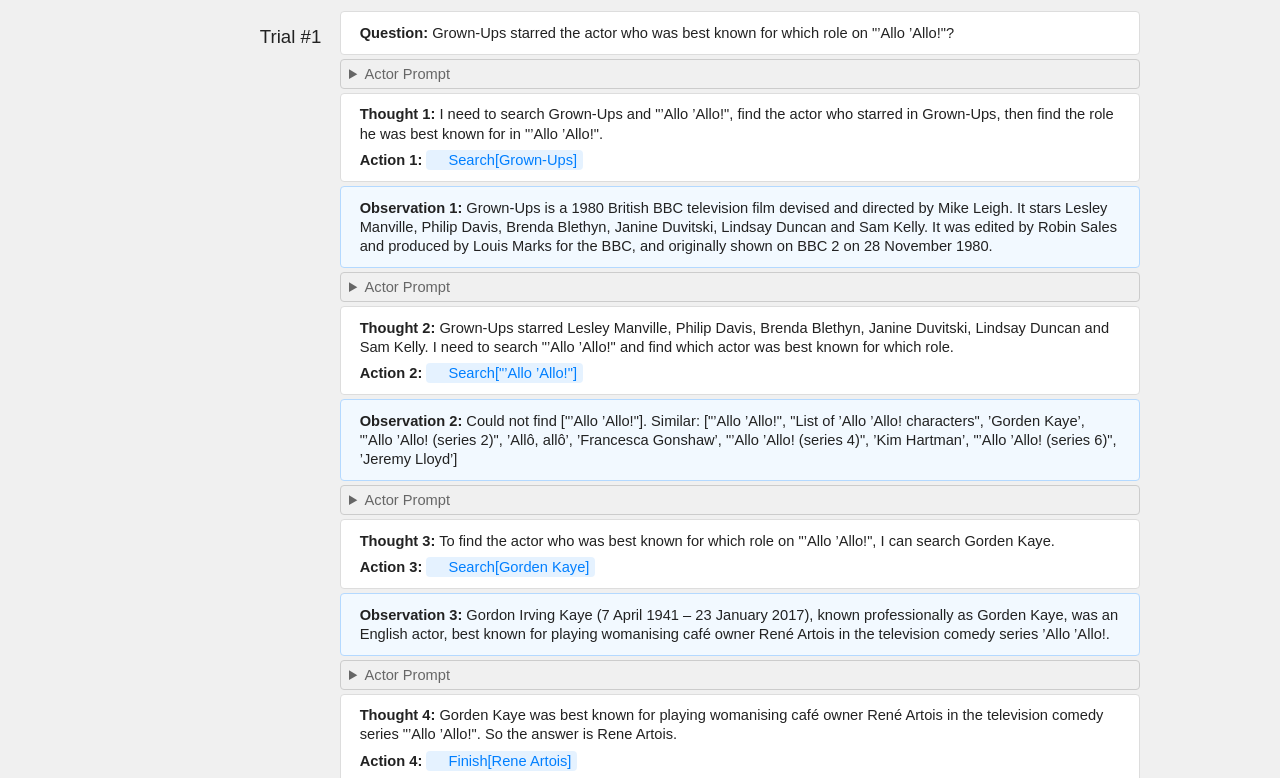
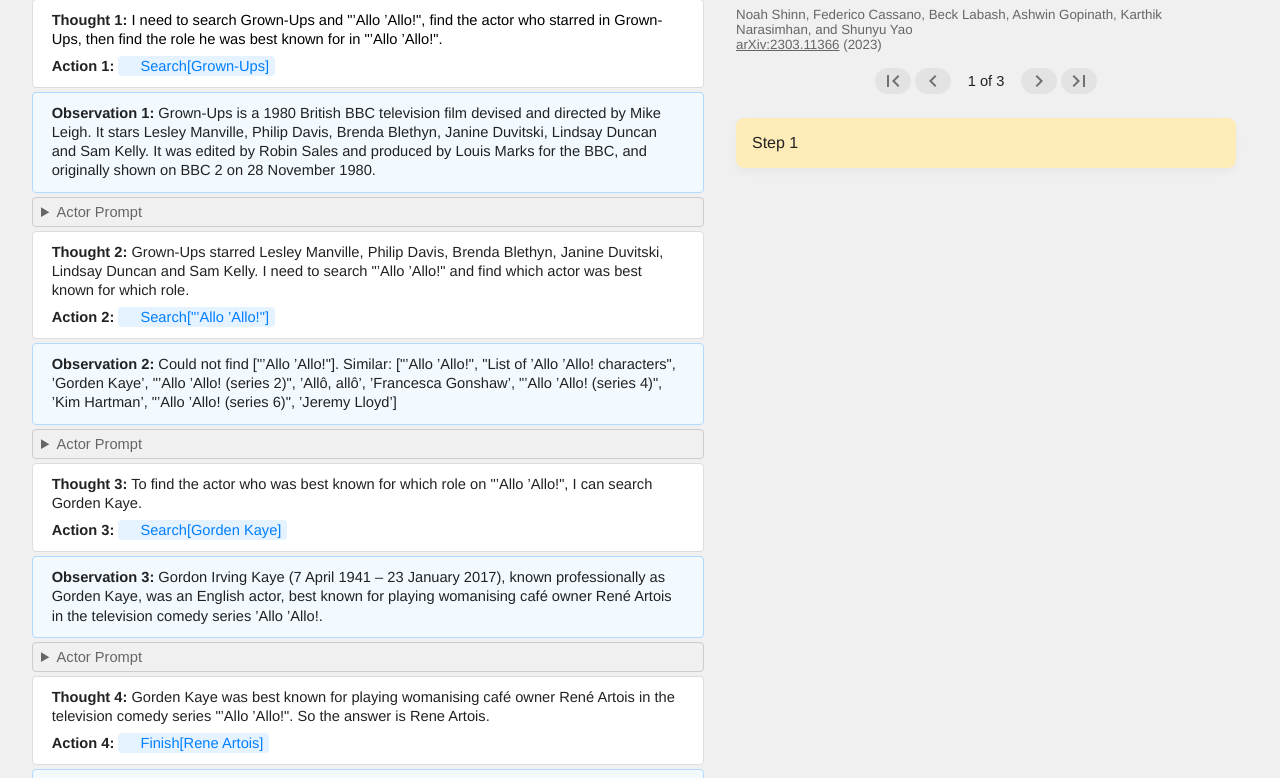
Before and after one commit to narphorium/explainprompt, a plain HTML site: page papers/reflexion/prompts/few-shot.html in a window 1280 px wide. Shown: the part 115-893 px from the top of the page. Drawn offline with nearby package versions, Linux system fonts and the light colour scheme; some icons are missing.

Commit message:
Add prompt walkthrough

```diff
--- a/css/prompt.css
+++ b/css/prompt.css
@@ -1,14 +1,48 @@
+:root {
+  --prompt-width: min(700px, calc(60vw - 96px));
+  --aside-offset: calc(var(--prompt-width) + 32px);
+}
+
 body {
     background-color: #f0f0f0;
     color: #222;
-    max-width: 1000px;
-    margin: 48px auto;
-    font-family: Arial, Helvetica, sans-serif;
+    margin: 32px;
+    font-family: Helvetica, Arial, sans-serif;
+}
+
+.aside {
+    width: 40%;
+    max-width: 500px;
+    position: fixed;
+    top: 0;
+    left: var(--aside-offset);
+    margin: 32px;
+}
+
+.aside h1 {
+    margin: 0 0 16px 0;
+}
+
+.aside .citation {
+    font-size: 10pt;
+    color: #666;
+    margin-bottom: 16px;
+}
+
+.citation a {
+    color: #666;
+}
+
+.aside .description {
+    background-color: rgb(253 235 184);
+    padding: 1em;
+    border-radius: 8px;
+    box-shadow: 0 4px 8px rgb(0 0 0 / 4%);
+    margin-top: 24px;
 }
 
 .prompt-sequence {
-    display: grid;
-    grid-template-columns: 200px 1fr;
+    width: var(--prompt-width);
 }
 
 h1 {
@@ -19,7 +53,6 @@ h1 {
 }
 
 .section {
-    grid-column: 1;
     text-align: right;
     padding: 1em 1em 1em 0;
     font-size: 14pt;
@@ -30,9 +63,6 @@ h1 {
     margin: 16px 0;
 }
 
-.conversation {
-    grid-column: 2;
-}
 
 .examples,
 .tool-definitions,
@@ -83,6 +113,10 @@ summary {
     margin: 2px 4px;
     font-family: Arial, Helvetica, sans-serif;
     user-select: none;
+}
+
+summary:focus {
+    outline: 0;
 }
 
 .response {
--- /dev/null
+++ b/css/walkthrough.css
@@ -0,0 +1,55 @@
+#controls {
+    text-align: center;
+    margin-bottom: 20px;
+}
+
+#position {
+    vertical-align: top;
+    line-height: 26px;
+    margin: 0 1em;
+    font-family:Arial, Helvetica, sans-serif;
+    font-size: 11pt;
+}
+
+#controls button {
+    border: 0;
+    background-color: #e3e3e3;
+    border-radius: 24px;
+    color: #6e7071;
+    margin: 0 2px;
+  }
+
+  #controls button:hover {
+    background-color: #a6a6ab;
+    color: white;
+  }
+
+  #controls button:focus {
+    outline: 0;
+  }
+
+  .visible {
+    display: block !important;
+  }
+
+  mark {
+    background-color: transparent;
+  }
+
+  mark:hover {
+    cursor: pointer;
+  }
+
+.selected {
+    background-color: rgb(253 235 184);
+    animation: fadeIn 1.0s;
+}
+
+.response.selected {
+    border-color: rgb(237 211 137);
+}
+
+@keyframes fadeIn {
+    0% { background-color: transparent; }
+    100% { background-color: rgb(253 235 184); }
+}
--- /dev/null
+++ b/js/walkthrough.js
@@ -0,0 +1,128 @@
+function buildButton(iconName, onclick) {
+    var button = document.createElement('button');
+    var icon = document.createElement('span');
+    icon.classList.add('material-icons');
+    icon.classList.add('material-icons-outlined');
+    icon.innerText = iconName;
+    button.appendChild(icon);
+    button.onclick = onclick;
+    return button;
+  }
+
+  function Walkthrough(controls, data) {
+    this.description_by_step = data['steps'];
+    this.current_step = 0;
+    this.num_steps = data['steps'].length;
+
+    controls.appendChild(buildButton('first_page', () => {
+      this.goto(0);
+    }));
+    controls.appendChild(buildButton('chevron_left', () => {
+      this.goto(this.current_step - 1);
+    }));
+    this.position = document.createElement('span');
+    this.position.setAttribute('id', 'position');
+    controls.appendChild(this.position);
+    controls.appendChild(buildButton('chevron_right', () => {
+      this.goto(this.current_step + 1);
+    }));
+    controls.appendChild(buildButton('last_page', () => {
+      this.goto(this.num_steps-1);
+    }));
+
+    this.description = document.getElementById('description');
+
+    if (location.hash.length > 0) {
+      this.goto(parseInt(location.hash.slice(1))-1);
+    } else {
+      this.goto(0);
+    }
+
+    hotkeys('n,enter,down,pagedown,right,space,p,up,pageup,left,backspace,home,end', (event, handler) => {
+      switch (handler.key) {
+        case 'n':
+        case 'enter':
+        case 'down':
+        case 'pagedown':
+        case 'right':
+        case 'space':
+          this.goto(this.current_step + 1);
+          break;
+        case 'p':
+        case 'up':
+        case 'pageup':
+        case 'left':
+        case 'backspace':
+          this.goto(this.current_step - 1);
+          break;
+        case 'home':
+          this.goto(0);
+          break;
+        case 'end':
+          this.goto(this.num_steps - 1);
+          break;
+      }
+      event.stopPropagation();
+      event.preventDefault();
+    });
+
+    window.addEventListener('load',  () => {
+      document.querySelectorAll('mark').forEach((mark) => {
+        mark.addEventListener('click', (el, e) => {
+          this.goto(parseInt(mark.dataset.step));
+        }, true)
+      });
+      this.goto(0);
+    });
+
+  }
+
+function openDetail(detail) {
+    const is_open = detail.hasAttribute('open');
+    detail.setAttribute('prev-open', is_open);
+    detail.setAttribute('open', 'true');
+
+    let parent = detail.parentNode.closest('details');
+    console.log('parent', parent);
+    if (parent && parent != detail) {
+        openDetail(parent);
+    }
+}
+
+function closeDetail(detail) {
+    const prev_open = detail.getAttribute('prev-open');
+    if (prev_open == 'true') {
+        detail.setAttribute('open', 'true');
+    } else {
+        detail.removeAttribute('open');
+    }
+    detail.removeAttribute('prev-open');
+}
+
+  Walkthrough.prototype.goto = function(step) {
+    if (step >= 0 && step < this.num_steps) {
+      this.current_step = step;
+      this.position.innerText = (this.current_step + 1) + ' of ' + this.num_steps;
+      this.description.innerHTML = this.description_by_step[this.current_step]['description'];
+
+      document.querySelectorAll('details').forEach((detail) => {
+        if (detail.dataset.step == this.current_step) {
+            openDetail(detail);
+        } else if (detail.hasAttribute('prev-open')) {
+            closeDetail(detail);
+        }
+      })
+
+      document.querySelectorAll('*[data-step]').forEach((mark) => {
+        if (mark.dataset.step == this.current_step) {
+          mark.classList.add('selected');
+          window.scrollTo({
+            top: mark.offsetTop - 100,
+            behavior: "smooth"
+          });
+        } else {
+            mark.classList.remove('selected');
+        }
+      })
+    }
+  }
--- a/papers/reflexion/prompts/few-shot.html
+++ b/papers/reflexion/prompts/few-shot.html
@@ -1,14 +1,41 @@
 <html>
 <head>
-    <title>Few-Shot Reflexion</title>
+    <title>Reflexion: Language Agents with Verbal Reinforcement Learning</title>
+
+    <link href="https://fonts.googleapis.com/icon?family=Material+Icons" rel="stylesheet">
     <link href="https://cdn.jsdelivr.net/npm/vscode-codicons@0.0.17/dist/codicon.min.css" rel="stylesheet">
     <link rel="stylesheet" href="../../../css/prompt.css">
-</head><body>
+    <link rel="stylesheet" href="../../../css/walkthrough.css">
+
+    <script src="https://unpkg.com/hotkeys-js/dist/hotkeys.min.js"></script>
+    <script src="../../../js/walkthrough.js"></script>
+</head>
+<body>
+<div class="aside">
+    <h1>Reflexion: Language Agents with Verbal Reinforcement Learning</h1>
+    <div class="citation">
+        <div class="authors">Noah Shinn, Federico Cassano, Beck Labash, Ashwin Gopinath, Karthik Narasimhan, and Shunyu Yao</div>
+        <a href="http://arxiv.org/abs/2303.11366">arXiv:2303.11366</a> (<span class="year">2023</span>)
+    </div>
+    <div id="controls"></div>
+    <div id="description" class="description">This is the description</div>
+</div>
+<script>
+    var data = {
+        'steps': [{
+            'description': 'Step 1',
+        },{
+            'description': 'Step 2',
+        },{
+            'description': 'Step 3',
+        }]
+    };
+    new Walkthrough(document.getElementById('controls'), data);
+</script>
 <div class="prompt-sequence">
-    <h1>Few-Shot Reflexion</h1>
-    <div class="section">Trial #1</div>
+
     <div class="conversation">
-        <div class="response">
+        <div class="response" data-step="0">
             <div class="question"><em>Question:</em> Grown-Ups starred the actor who was best known for which role on "’Allo ’Allo!"?</div>
         </div>
         <details class="prompt">
@@ -17,7 +44,7 @@
             Solve a question answering task with interleaving Thought, Action, Observation steps. Thought can reason about the current situation, and Action can be three types:<br/>
             </div>
             <div class="tool-definitions">
-            <details class="tool-definition">
+            <details class="tool-definition" data-step="1">
                 <summary>Search Tool</summary>
                 <div>(1) Search[entity], which searches the exact entity on Wikipedia and returns the first paragraph if it exists. If not, it will return some similar entities to search.</div>
             </details>
@@ -88,7 +115,7 @@
             </div>
         </details>
         <div class="response">
-            <div class="thought"><em>Thought 1:</em> I need to search Grown-Ups and "’Allo ’Allo!", find the actor who starred in Grown-Ups, then find the role he was best known for in "’Allo ’Allo!".</div>
+            <div class="thought"><em>Thought 1:</em> <mark data-step="2">I need to search Grown-Ups and "’Allo ’Allo!", find the actor who starred in Grown-Ups, then find the role he was best known for in "’Allo ’Allo!".</mark></div>
             <div class="action"><em>Action 1:</em> <span class="tool">Search[Grown-Ups]</span></div>
         </div>
         <div class="tool-response">
@@ -456,7 +483,6 @@
             <div class="reflection"><em>Reflection:</em> I searched the wrong title for the show, "’Allo ’Allo!", which resulted in no results. I should have searched the show’s main character, Gorden Kaye, to find the role he was best known for in the show.</div>
         </div>
     </div>
-    <div class="section">Trial #2</div>
     <div class="conversation">
         <div class="response">
             <div class="question"><em>Question:</em> Grown-Ups starred the actor who was best known for which role on "’Allo ’Allo!"?</div>
```
